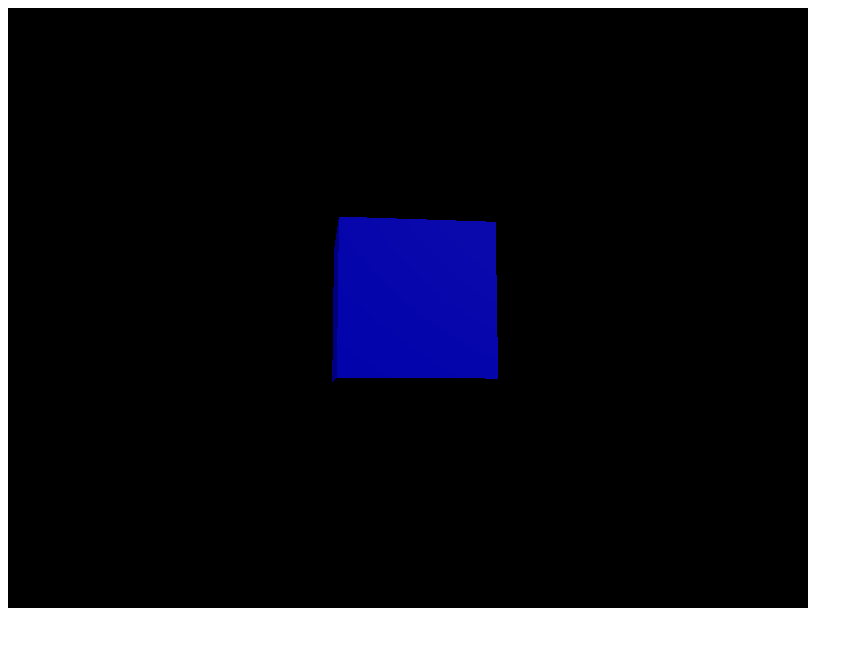
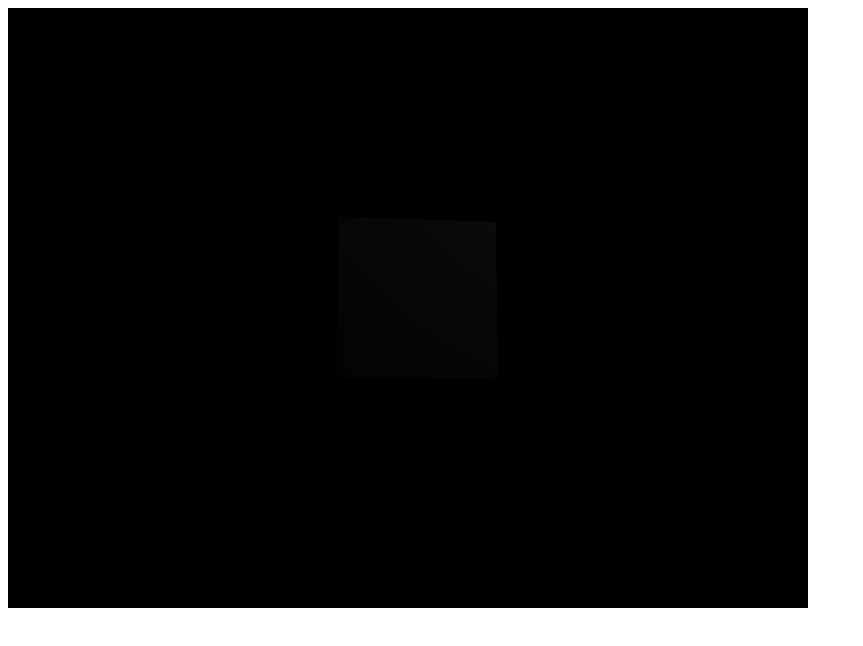
Before and after one commit to HayashiTomotaka/Graphics, a plain HTML site: page index.html in a window 1280 px wide. Shown: the whole page, without its empty margins (0-863 px from the left). Drawn offline with nearby package versions, Linux system fonts and the light colour scheme.

Commit message:
Update index.html

```diff
--- a/index.html
+++ b/index.html
@@ -30,7 +30,7 @@
 
     // 箱を作成
     var geometry = new THREE.BoxGeometry(1, 1, 1);
-    var material = new THREE.MeshPhongMaterial({ color: 0x0000ff });
+    var material = new THREE.MeshPhongMaterial({ color: 256 });
     var box = new THREE.Mesh(geometry, material);
     box.position.z = -5;
     scene.add(box);
```
